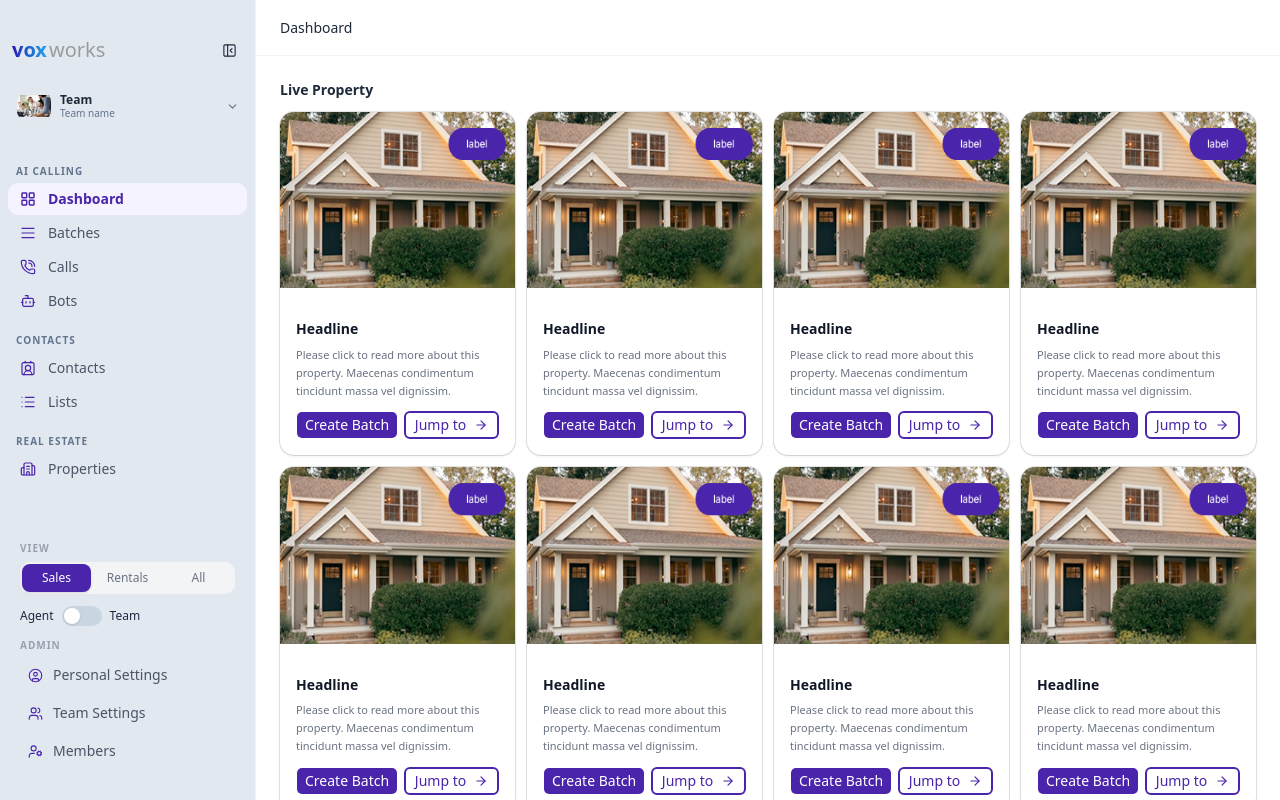
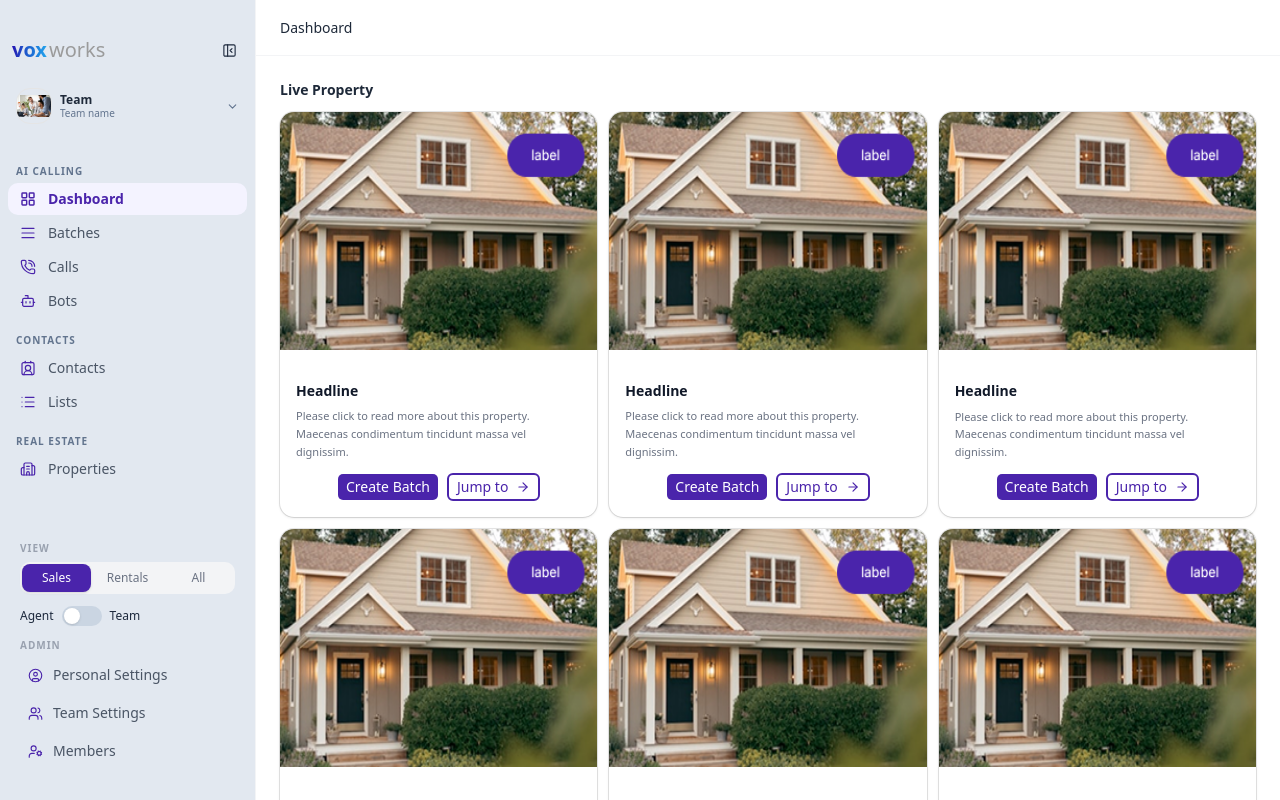
Before and after one commit to affan107/Next-Js-task, a Next.js app: page /dashboard in a window 1280 px wide. Built offline with nearby package versions, Linux system fonts and the light colour scheme.

Commit message:
ui fixes

```diff
--- a/src/app/auth/mockUsers.js
+++ b/src/app/auth/mockUsers.js
@@ -1,7 +1,7 @@
 export const MOCK_USERS = [
   {
     email: "admin@voxworks.com",
-    password: "123",
+    password: "12345678",
   },
   {
     email: "user@examp.com",
--- a/src/app/dashboard/contacts/page.js
+++ b/src/app/dashboard/contacts/page.js
@@ -7,7 +7,6 @@ import ContactsTable from "../../../components/dashboard/contacts/ContactsTable"
 import ContactSummaryPanel from "../../../components/dashboard/contacts/ContactSummaryPanel";
 import { MOCK_CONTACTS } from "../../../components/dashboard/contacts/contactsMockData";
 
-// ── Contacts topbar ───────────────────────────────────────────────────────────
 function ContactsTopbar({ onSearch, onNewContact }) {
   const [query, setQuery] = useState("");
 
@@ -18,14 +17,12 @@ function ContactsTopbar({ onSearch, onNewContact }) {
 
   return (
     <div className="ml-auto mb-3 flex items-center gap-3 mr-2">
-
       {/* <div className="flex items-center gap-2 shrink-0">
         <AlignJustify size={14} className="text-gray-400" strokeWidth={1.8} />
         <span className="text-sm font-medium text-gray-700">Contacts</span>
       </div> */}
 
-      {/* Search */}
-      <div className="w-100 h-10 border-[#4A24AB] flex items-center gap-2 px-3 rounded-lg border bg-gray-50">
+      <div className="w-100 h-10 border-[#EBEAFD] flex items-center gap-2 px-3 rounded-lg border bg-gray-50">
         <Search size={13} className="text-gray-400 shrink-0" />
         <input
           type="text"
--- a/src/components/dashboard/contacts/ContactSummaryPanel.jsx
+++ b/src/components/dashboard/contacts/ContactSummaryPanel.jsx
@@ -188,7 +188,6 @@ export default function ContactSummaryPanel({ contact, onClose, onSave }) {
   return (
     <>
       <div className="flex flex-col gap-5">
-        {/* ── Header ── */}
         <div className="flex items-start justify-between">
           <div className="flex flex-col gap-0.5">
             <div className="flex items-center gap-2 mb-1">
--- a/src/components/dashboard/liveProperty/PropertyCard.jsx
+++ b/src/components/dashboard/liveProperty/PropertyCard.jsx
@@ -48,11 +48,11 @@ export default function PropertyCard({
         </p>
 
         {/* Actions */}
-        <div className="flex items-center gap-1.5 mt-1">
+        <div className="flex items-center justify-center gap-2 mt-1">
           <Button
             size="sm"
             onClick={onCreateEvent}
-            className="flex-1 h-7 text-sm font-medium bg-[#4A24AB] text-[#FFFFFF] rounded-sm px-2"
+            className="h-7 text-sm font-medium bg-[#4A24AB] text-[#FFFFFF] rounded-sm px-2"
           >
             Create Batch
           </Button>
@@ -61,7 +61,7 @@ export default function PropertyCard({
               <Button
                 size="sm"
                 onClick={onJump}
-                className="flex-1 h-7 text-sm font-medium border-2 border-[#4A24AB] bg-white text-[#4A24AB] rounded-sm px-2"
+                className=" h-7 text-sm font-medium border-2 border-[#4A24AB] bg-white text-[#4A24AB] rounded-sm px-2"
               >
                 Jump to
                 <ArrowRight size={11} className="ml-1 shrink-0" />
--- a/src/components/dashboard/liveProperty/PropertyGrid.jsx
+++ b/src/components/dashboard/liveProperty/PropertyGrid.jsx
@@ -103,7 +103,7 @@ export default function PropertyGrid({
         <h2 className="text-sm font-semibold text-gray-800">{title}</h2>
       </div>
 
-      <div className="grid gap-3 grid-cols-[repeat(auto-fit,minmax(200px,1fr))]">
+      <div className="grid gap-3 grid-cols-[repeat(auto-fit,minmax(248px,1fr))]">
         {properties.map((property) => (
           <PropertyCard
             key={property.id}
```
